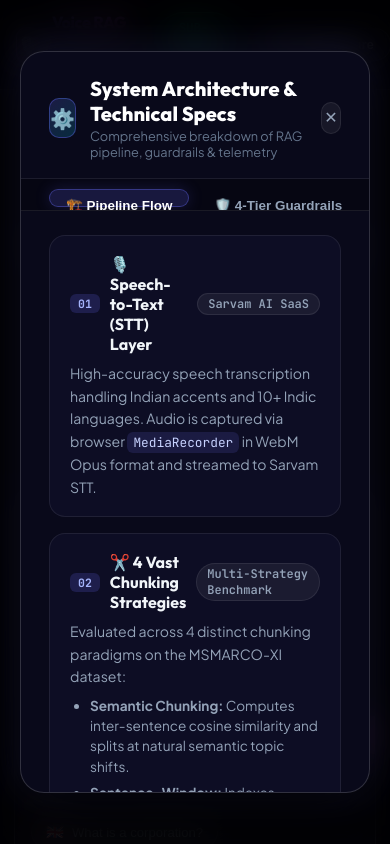
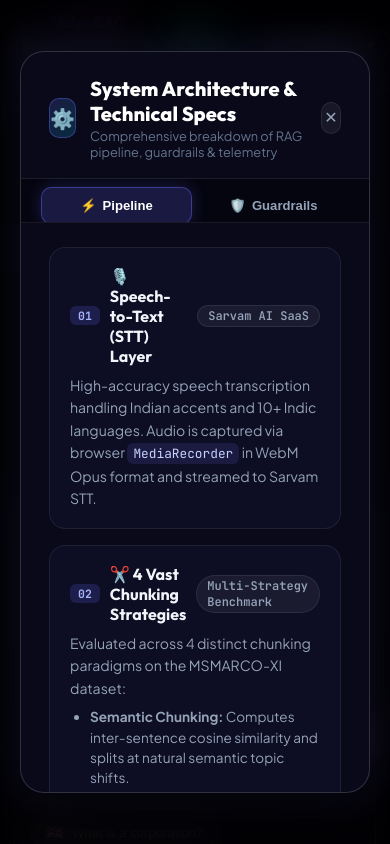
Before and after one commit to mohitrajsinghit/voice_enabled_rag, a React (Vite) app in the folder frontend/: page / in a window 390 px wide. Both pictures are taken after a click on the button "View System Architecture". Shown: the top 844 px of the page. Built offline with nearby package versions, Linux system fonts and the light colour scheme; no server answers.

Commit message:
Fix Architecture modal tabs into clean 4-column responsive grid without horizontal scrollbar

```diff
--- a/frontend/src/components/ArchitectureModal.jsx
+++ b/frontend/src/components/ArchitectureModal.jsx
@@ -23,31 +23,39 @@ export default function ArchitectureModal({ onClose }) {
           </button>
         </div>
 
-        {/* Tab Navigation */}
+        {/* Tab Navigation (Generic 4-Grid Segmented Control) */}
         <div className="modal-tabs-nav">
           <button
             className={`modal-tab-btn ${activeTab === 'pipeline' ? 'active' : ''}`}
             onClick={() => setActiveTab('pipeline')}
+            type="button"
           >
-            🏗️ Pipeline Flow
+            <span>⚡</span>
+            <span>Pipeline</span>
           </button>
           <button
             className={`modal-tab-btn ${activeTab === 'guardrails' ? 'active' : ''}`}
             onClick={() => setActiveTab('guardrails')}
+            type="button"
           >
-            🛡️ 4-Tier Guardrails
+            <span>🛡️</span>
+            <span>Guardrails</span>
           </button>
           <button
             className={`modal-tab-btn ${activeTab === 'multilingual' ? 'active' : ''}`}
             onClick={() => setActiveTab('multilingual')}
+            type="button"
           >
-            🌐 14 Indic Languages
+            <span>🌐</span>
+            <span>14 Languages</span>
           </button>
           <button
             className={`modal-tab-btn ${activeTab === 'latency' ? 'active' : ''}`}
             onClick={() => setActiveTab('latency')}
+            type="button"
           >
-            ⚡ Latency Analytics
+            <span>📊</span>
+            <span>Latency</span>
           </button>
         </div>
 
--- a/frontend/src/index.css
+++ b/frontend/src/index.css
@@ -1288,37 +1288,49 @@ body::after {
 }
 
 .modal-tabs-nav {
-  display: flex;
-  padding: 10px 28px;
-  gap: 8px;
-  background: rgba(0, 0, 0, 0.3);
+  display: grid;
+  grid-template-columns: repeat(4, 1fr);
+  padding: 8px 20px;
+  gap: 6px;
+  background: rgba(0, 0, 0, 0.4);
   border-bottom: 1px solid var(--border-glass);
-  overflow-x: auto;
+  overflow: hidden;
 }
 
 .modal-tab-btn {
-  padding: 8px 16px;
+  display: flex;
+  align-items: center;
+  justify-content: center;
+  gap: 6px;
+  padding: 10px 8px;
   border-radius: var(--radius-sm);
   background: transparent;
   border: 1px solid transparent;
   color: var(--text-muted);
-  font-size: 0.84rem;
+  font-size: 0.82rem;
   font-weight: 600;
   cursor: pointer;
   white-space: nowrap;
   transition: all 0.2s ease;
+  user-select: none;
 }
 
 .modal-tab-btn:hover {
   color: var(--text-bright);
-  background: rgba(255, 255, 255, 0.05);
+  background: rgba(255, 255, 255, 0.06);
 }
 
 .modal-tab-btn.active {
   color: var(--text-pure);
-  background: rgba(99, 102, 241, 0.2);
-  border-color: rgba(99, 102, 241, 0.4);
-  box-shadow: 0 0 16px rgba(99, 102, 241, 0.2);
+  background: rgba(99, 102, 241, 0.22);
+  border-color: rgba(99, 102, 241, 0.45);
+  box-shadow: 0 0 16px rgba(99, 102, 241, 0.25);
+}
+
+@media (max-width: 600px) {
+  .modal-tabs-nav {
+    grid-template-columns: repeat(2, 1fr);
+  }
 }
 
 .modal-body-content {
```
